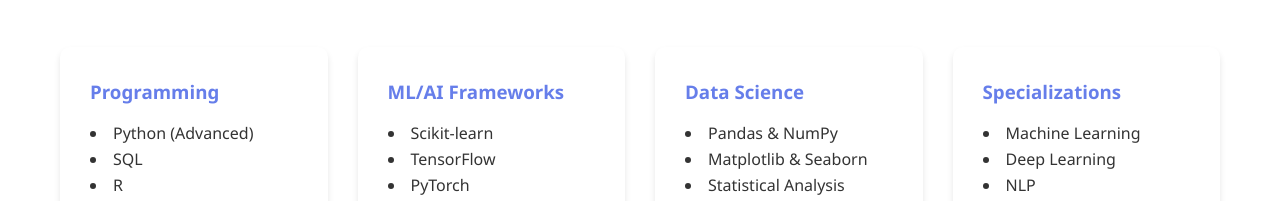
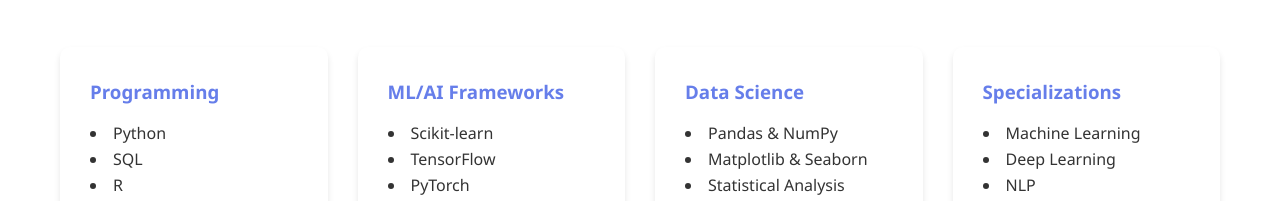
Before and after one commit to ASHISH311001/ASHISH311001.github.io, a plain HTML site: page index.html in a window 1280 px wide. Shown: the part 974-1175 px from the top of the page. Drawn offline with Linux system fonts and the light colour scheme.

Commit message:
Update index.html

```diff
--- a/index.html
+++ b/index.html
@@ -104,7 +104,7 @@
                 <div class="skill-card">
                     <h3>Programming</h3>
                     <ul>
-                        <li>Python (Advanced)</li>
+                        <li>Python</li>
                         <li>SQL</li>
                         <li>R</li>
                         <li>Git & GitHub</li>
```
